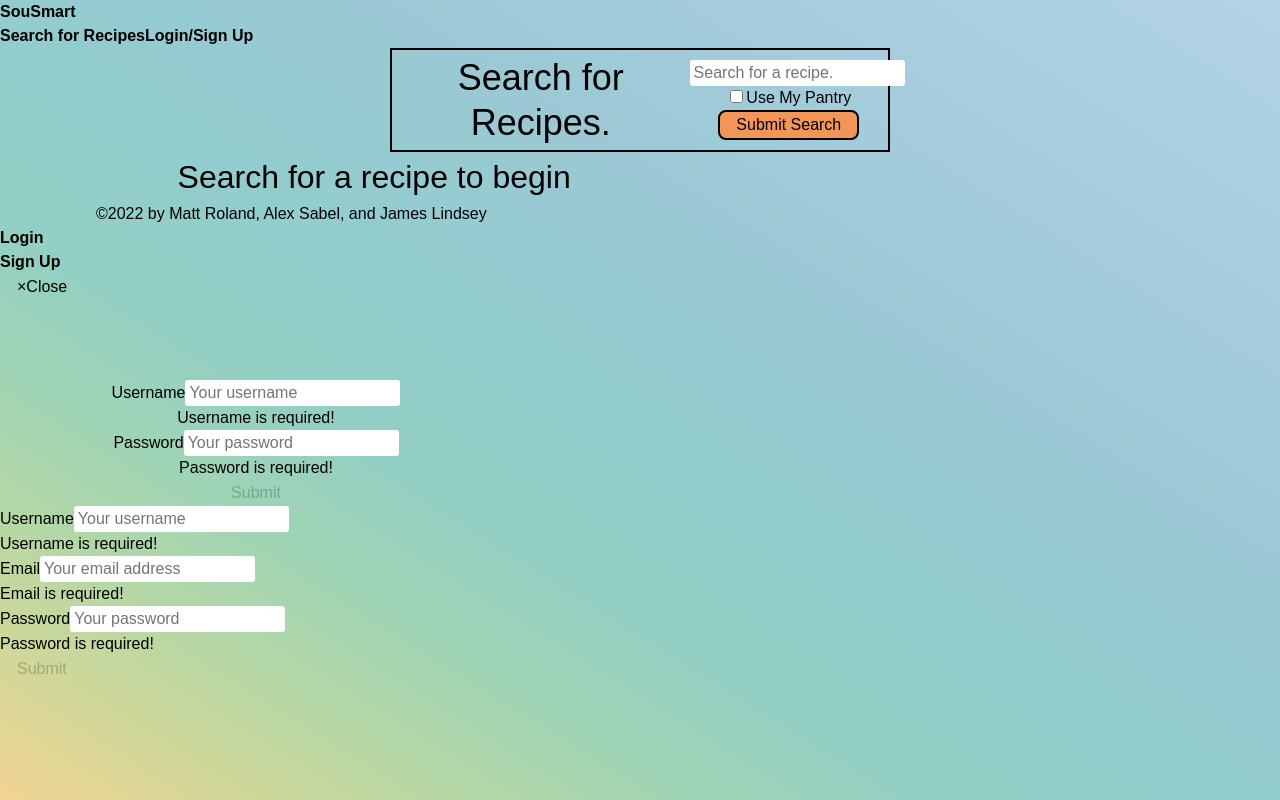
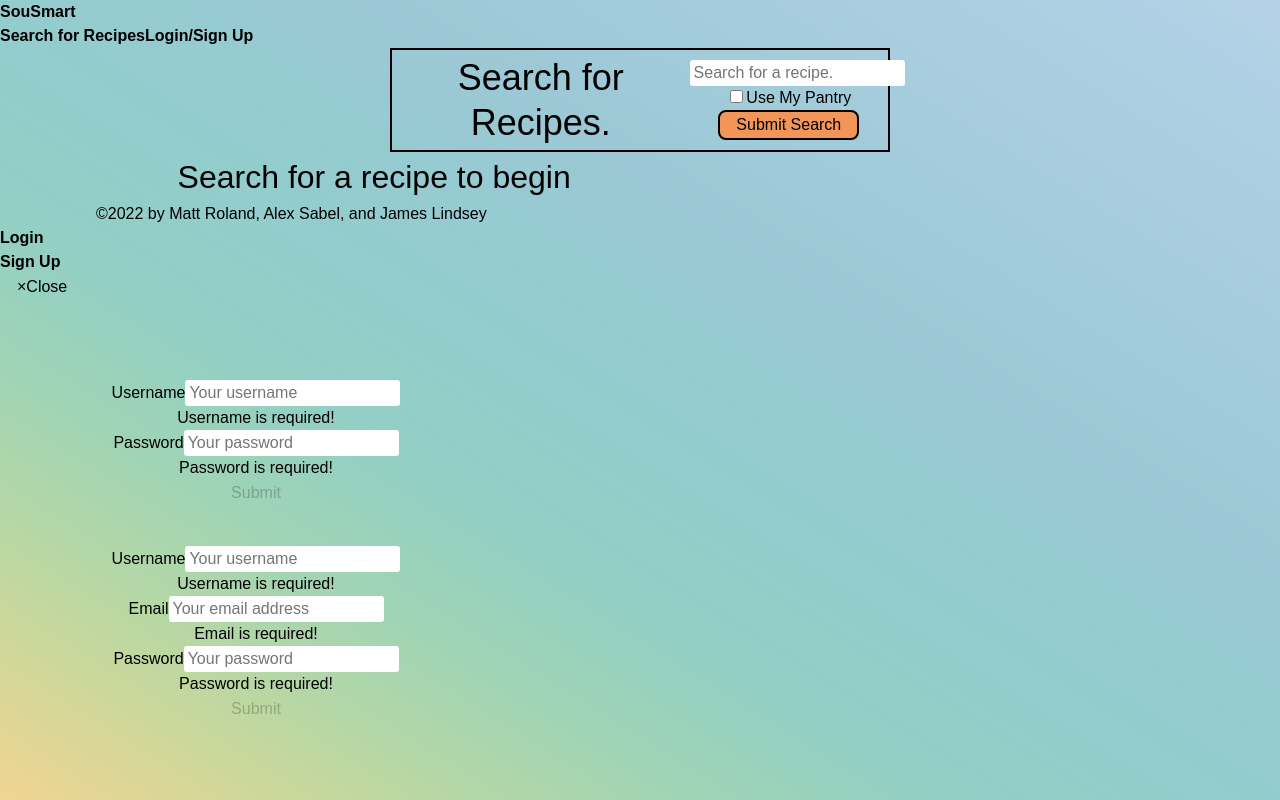
Before and after one commit to james182-dang/SouSmart, a React (Create React App) app in the folder client/: page / in a window 1280 px wide. Both pictures are taken after a click on the button "Login/Sign Up". Built offline with nearby package versions, Linux system fonts and the light colour scheme.

Commit message:
fixed a few lines

```diff
--- a/client/src/components/SignupForm/index.js
+++ b/client/src/components/SignupForm/index.js
@@ -3,6 +3,15 @@ import { Form, Button, Alert } from 'react-bootstrap';
 import { useMutation } from '@apollo/client';
 import { ADD_USER } from '../../utils/mutations';
 import Auth from '../../utils/auth';
+
+
+const signUpStyle = {
+    alignContent: 'center',
+    justifyContent: 'center',
+    paddingTop: 20,
+    marginTop: 20,
+    textAlign: 'center'
+}
 
 const SignupForm = () => {
     const [userFormData, setUserFormData] = useState({ username: '', email: '', password: '' });
@@ -47,11 +56,13 @@ const SignupForm = () => {
 
     return (
         <>
+
             <Form noValidate validated={validated} onSubmit={handleFormSubmit}>
                 <Alert dismissible onClose={() => setShowAlert(false)} show={showAlert} variant='danger'>
                     Something went wrong with your signup.
                 </Alert>
 
+            <div style = { signUpStyle }>
                 <Form.Group>
                     <Form.Label htmlFor='username'>Username</Form.Label>
                     <Form.Control
@@ -90,13 +101,16 @@ const SignupForm = () => {
                     />
                     <Form.Control.Feedback type='invalid'>Password is required!</Form.Control.Feedback>
                 </Form.Group>
+
                 <Button
                   disabled={!(userFormData.username && userFormData.email && userFormData.password)}
                   type='submit'
                   variant='success'>
                   Submit
                 </Button>
-            </Form>
+           </div>
+                </Form>
+
         </>
     );
 };
```
